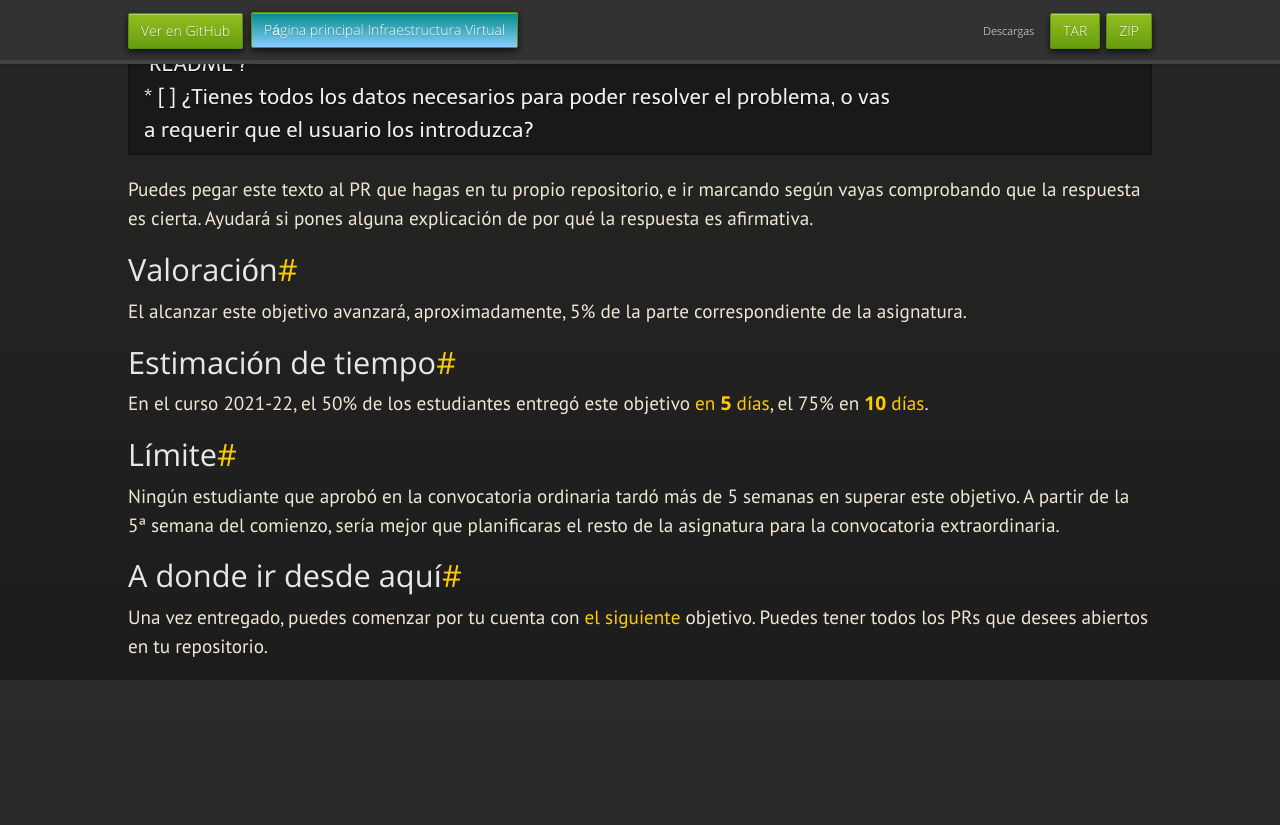
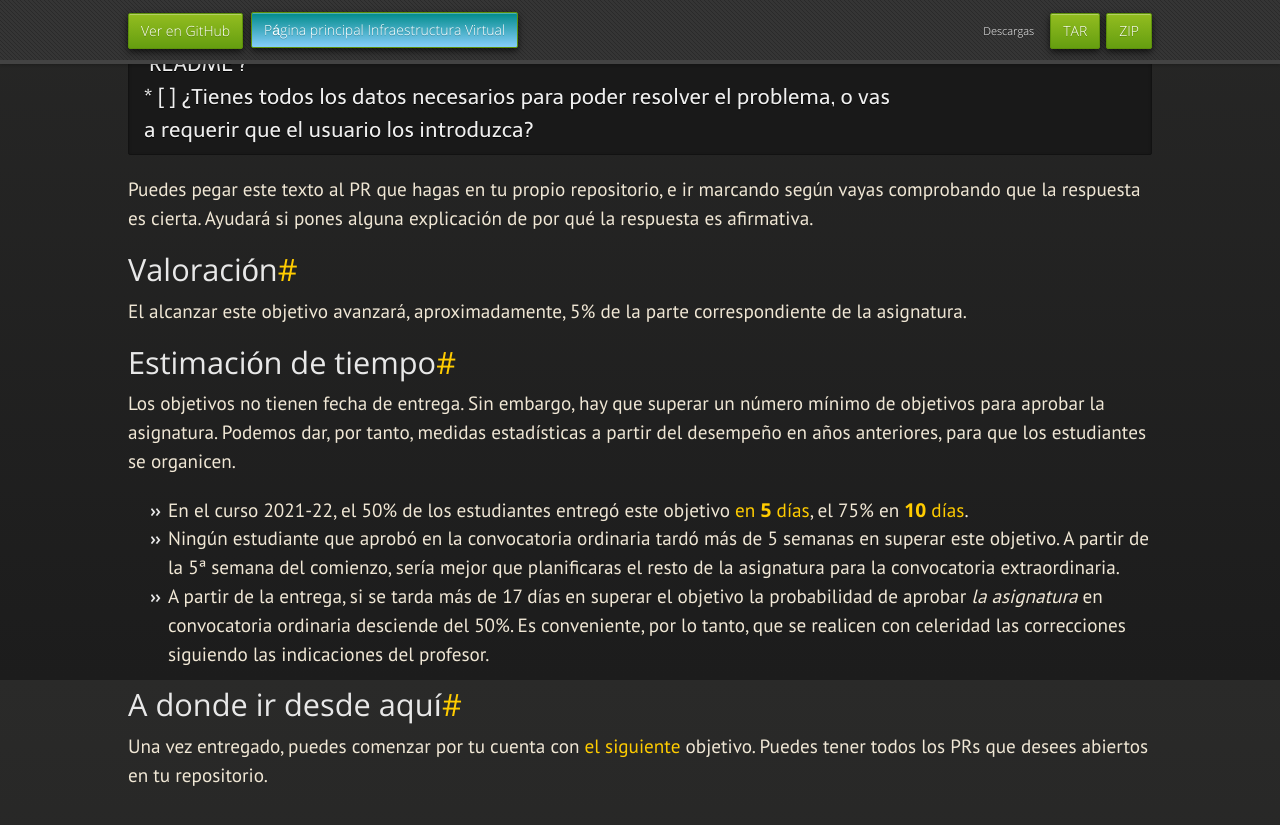
Before and after one commit to JJ/IV, a Jekyll site: the page built from documentos/proyecto/0.Repositorio.md, in a window 1280 px wide and 900 px high, scrolled down 6520 px. Shown: the top 825 px of the window. Built offline with Jekyll 4.4.1, drawn with Linux system fonts in a browser that asks for light colours; nearby versions of some CDN libraries; some web fonts are replaced; our own code applies the rules of GitHub Pages for plain Markdown files; before the commit the page ends 7291 px from its top, so only the background shows below that.

Commit message:
Sync documentos/proyecto/0.Repositorio.md de master a gh-pages

```diff
--- a/documentos/proyecto/0.Repositorio.md
+++ b/documentos/proyecto/0.Repositorio.md
@@ -368,16 +368,23 @@ correspondiente de la asignatura.
 
 ## Estimación de tiempo
 
-En el curso 2021-22, el 50% de los estudiantes entregó este objetivo [en **5**
-días](https://jj.github.io/IV/calendarios/0-la-mitad.ics),
-el 75% en [**10**
-días](https://jj.github.io/IV/calendarios/0-tres-cuartos.ics).
+Los objetivos no tienen fecha de entrega. Sin embargo, hay que superar un número
+mínimo de objetivos para aprobar la asignatura. Podemos dar, por tanto, medidas
+estadísticas a partir del desempeño en años anteriores, para que los estudiantes
+se organicen.
 
-## Límite
-
-Ningún estudiante que aprobó en la convocatoria ordinaria tardó más de 5 semanas
-en superar este objetivo. A partir de la 5ª semana del comienzo, sería mejor que
-planificaras el resto de la asignatura para la convocatoria extraordinaria.
+* En el curso 2021-22, el 50% de los estudiantes entregó este objetivo [en **5**
+  días](https://jj.github.io/IV/calendarios/0-la-mitad.ics),
+  el 75% en [**10**
+  días](https://jj.github.io/IV/calendarios/0-tres-cuartos.ics).
+* Ningún estudiante que aprobó en la convocatoria ordinaria tardó más de 5
+  semanas en superar este objetivo. A partir de la 5ª semana del comienzo, sería
+  mejor que planificaras el resto de la asignatura para la convocatoria
+  extraordinaria.
+* A partir de la entrega, si se tarda más de 17 días en superar el objetivo la
+  probabilidad de aprobar *la asignatura* en convocatoria ordinaria desciende
+  del 50%. Es conveniente, por lo tanto, que se realicen con celeridad las
+  correcciones siguiendo las indicaciones del profesor.
 
 ## A donde ir desde aquí
 
```
